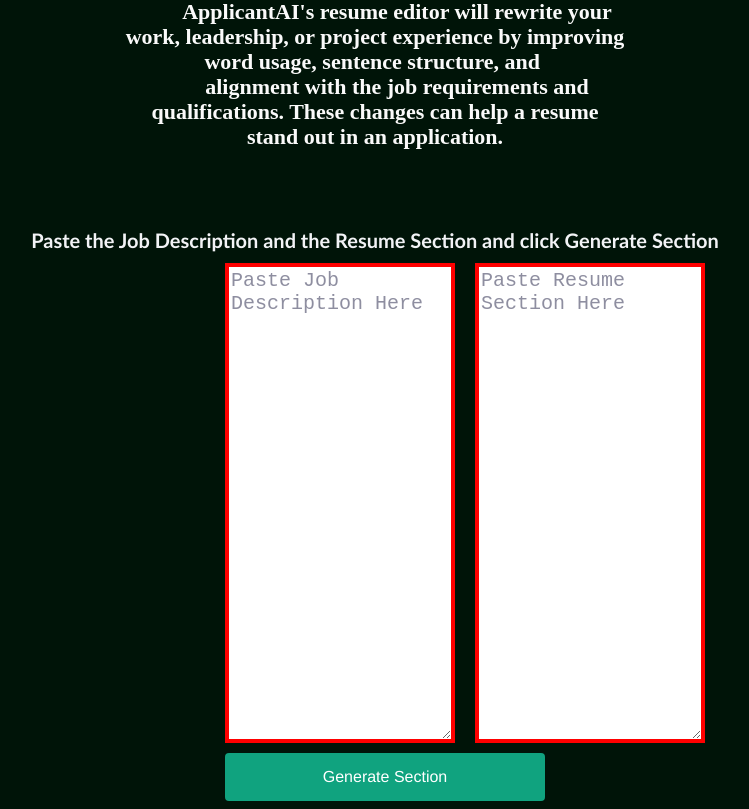
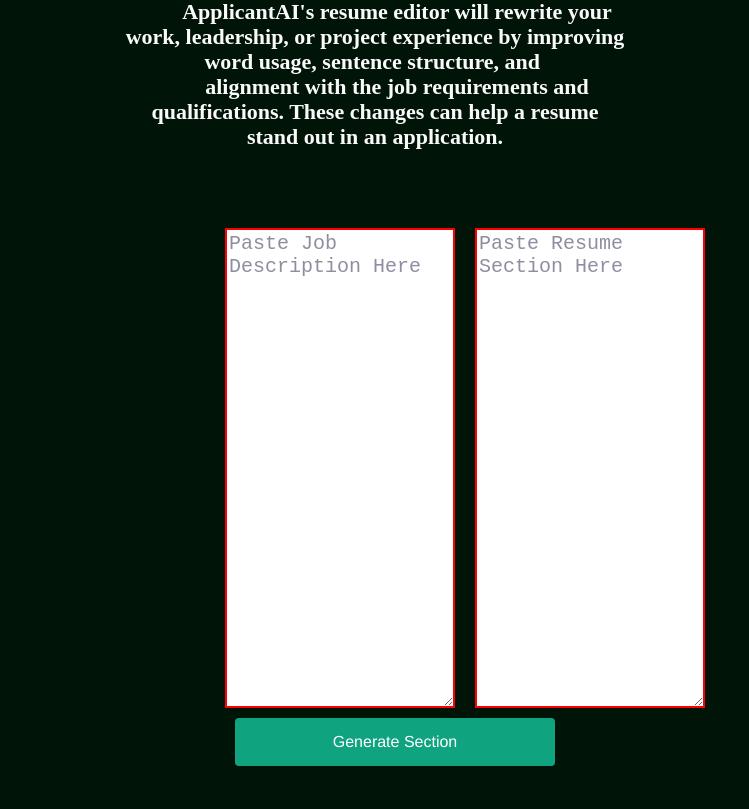
Before and after one commit to GauravMohan1/applicantAI, a Flask app: page /editor in a window 1280 px wide. Shown: the part 198-1007 px from the top of the page, without its empty margins (265-1014 px from the left). After the commit the page ends 972 px from the top, so only its background shows below. Run offline with Flask 2, Linux system fonts and the light colour scheme; some web fonts are replaced.

Commit message:
another fix

```diff
--- a/static/editor.css
+++ b/static/editor.css
@@ -95,7 +95,6 @@
     width: 500px;
     height: 500px;
     position: relative;
-    margin-left: -150px;
   }
 
   .textAreaMultiline {
--- a/templates/editor.html
+++ b/templates/editor.html
@@ -5,7 +5,7 @@
   <a href="/editor">Resume Editor</a>
 </nav>
   <head>
-    <link rel="stylesheet" href="{{ url_for('static', filename='form.css') }}" />
+    <link rel="stylesheet" href="{{ url_for('static', filename='editor.css') }}" />
   </head>
 <body>
     <br>
@@ -15,7 +15,6 @@
         alignment with the job requirements and qualifications. These changes can help a resume stand out in an application.
     </h5>
     <br>
-    <h4>Paste the Job Description and the Resume Section and click Generate Section</h4>
     <form action="/editor" method="post" id='editor' enctype="multipart/form-data">
         <div class="textarea-container">
             <textarea class="textAreaMultiline" name='job' id='job' placeholder="Paste Job Description Here" rows="25" cols="35" required></textarea>
--- a/templates/form.html
+++ b/templates/form.html
@@ -22,7 +22,7 @@
         <div class="textarea-container">
             <textarea class="textAreaMultiline" name='job' id='job' placeholder="Paste Job Description Here" rows="35" cols="35" required></textarea>
         </div>
-        <input style="padding-right:15px;" type="submit" value="Generate Recommendations"/>
+        <input type="submit" value="Generate Recommendations"/>
     </form>
     <div class="spinner-container">
         <p>Loading Recommendations...</p>
```
